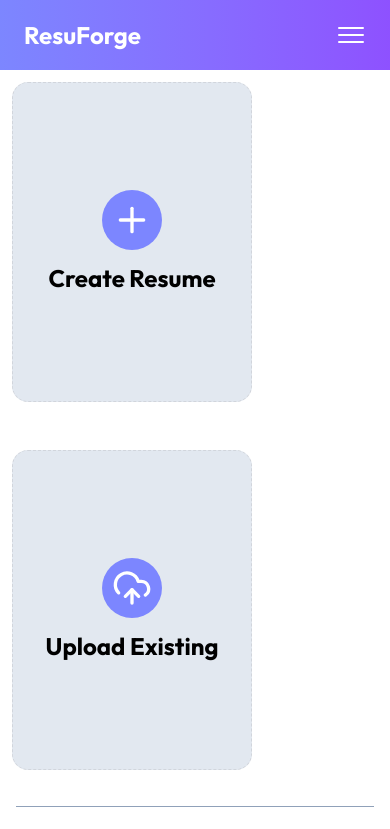
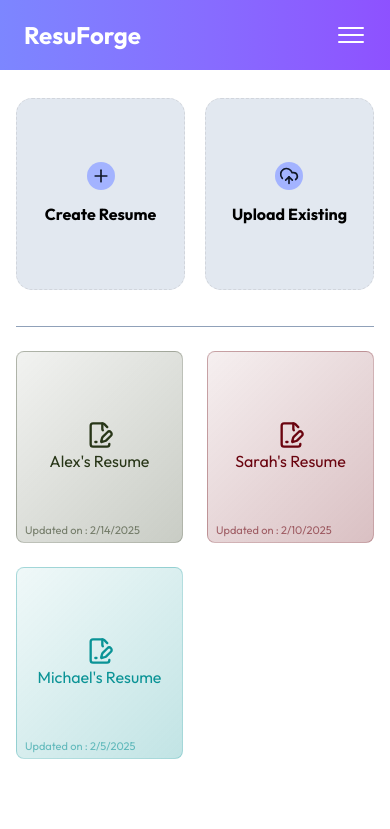
Before and after one commit to Dhruvi2006-source/Ai-Resume-Generator, a React (Vite) app in the folder Frontend/: page /layout in a window 390 px wide. Shown: the top 829 px of the page. Built offline with nearby package versions, Linux system fonts and the light colour scheme.

Commit message:
Change responsiveness

```diff
--- a/Frontend/src/Components/Home/Hero.jsx
+++ b/Frontend/src/Components/Home/Hero.jsx
@@ -38,7 +38,7 @@ const Hero = () => {
       </svg>
 
       {/* Navbar */}
-      <nav className="z-50 w-full flex items-center justify-between py-3">
+      <nav className="z-50 w-full flex items-center justify-between py-1">
         <a href="/" className="text-xl sm:text-2xl font-bold">
           ResuForge
         </a>
@@ -148,7 +148,7 @@ const Hero = () => {
       )}
 
       {/* Hero Content */}
-      <div className="mt-16 sm:mt-20 flex flex-col items-center text-center w-full max-w-[90%] sm:max-w-[600px] md:max-w-[800px] lg:max-w-[1000px]">
+      <div className="mt-1 mb-10 sm:mt-20 flex flex-col items-center text-center w-full max-w-[90%] sm:max-w-[600px] md:max-w-[800px] lg:max-w-[1000px]">
         <div className="flex items-center gap-1 sm:gap-2 border border-slate-400 rounded-full px-2 sm:px-3 py-1 text-xs sm:text-sm bg-white/50">
           <div className="w-2.5 h-2.5 sm:w-3 sm:h-3 bg-green-500 rounded-full"></div>
           <span>Try for free</span>
@@ -164,7 +164,7 @@ const Hero = () => {
 
         <div className="mt-4 sm:mt-6 flex flex-col sm:flex-row gap-2 sm:gap-4 items-center justify-center w-full sm:w-auto">
           <Link to="/layout" className="w-full sm:w-auto">
-            <button className="flex items-center justify-center gap-2 bg-indigo-600 hover:bg-indigo-700 text-white rounded-lg px-4 sm:px-6 py-2 sm:py-2.5 w-fit sm:w-auto active:scale-95 transition">
+            <button className="flex items-center justify-center gap-2 bg-indigo-600 hover:bg-indigo-700 text-white rounded-lg px-4 sm:px-3 py-2 sm:py-2 w-fit sm:w-3xs active:scale-95 transition">
               Get Started
               <svg
                 width="18"
--- a/Frontend/src/Pages/Dashboard.jsx
+++ b/Frontend/src/Pages/Dashboard.jsx
@@ -11,6 +11,7 @@ import {
   XIcon,
   Flag,
   UploadCloudIcon,
+  CloudUploadIcon,
 } from "lucide-react";
 import { dummyData } from "../assets/data";
 import { useNavigate } from "react-router-dom";
@@ -74,40 +75,41 @@ const Dashboard = () => {
   }, []);
 
   return (
-    <div>
+    <div className="grid wrap-normal">
       <Navbar />
-      <div className="body  gap-6 flex flex-wrap items-center">
+      <div className="body grid grid-cols-4 m-4 gap-5 place-content-center place-items-center">
         {/* Create Resume */}
 
         <div
           onClick={() => setCreateResume(true)}
-          className="cursor-pointer bg-slate-200 w-60 h-80 border m-3 border-dashed border-gray-300 rounded-2xl hover:border-gray-800 flex flex-col flex-wrap justify-center items-center gap-3"
+          className="cursor-pointer bg-slate-200 grid col-span-2  sm:col-span-1 w-full h-[12rem]  border  border-dashed border-gray-300 rounded-2xl hover:border-gray-800 place-content-center place-items-center gap-3"
         >
-          <Plus className="plusbtn size-15  transition-all duration-300 p-2.5 from-linear-to-br bg-indigo-400 to from-indigo-600  text-white rounded-full" />
-          <p className="text-2xl font-bold">Create Resume</p>
+          <Plus className="plusbtn size-7  transition-all duration-300  from-linear-to-br bg-indigo-300 to from-indigo-400  text-gray-900 rounded-full p-1" />
+          <p className="text-1/4 font-bold">Create Resume</p>
         </div>
 
         {/* Upload Resume */}
 
         <div
           onClick={() => setUploadResume(true)}
-          className="cursor-pointer bg-slate-200 w-60 h-80 border m-3 border-dashed border-gray-300 rounded-2xl hover:border-gray-800 flex flex-col justify-center items-center gap-3"
+          className="cursor-pointer bg-slate-200 grid col-span-2 sm:col-span-1 w-full h-[12rem] border m-3 border-dashed border-gray-300 rounded-2xl hover:border-gray-800  place-content-center place-items-center gap-3"
         >
-          <CloudUpload className="uploadbtn size-15  transition-all duration-300 p-2.5 from-linear-to-br bg-indigo-400 to from-indigo-600  text-white rounded-full" />
-          <p className="text-2xl font-bold">Upload Existing</p>
+          <CloudUploadIcon className="uploadbtn size-7 transition-all duration-300 p-1 from-linear-to-br bg-indigo-300 to from-indigo-400  text-gray-900 rounded-full" />
+
+          <p className="text-1/4 font-bold">Upload Existing</p>
         </div>
       </div>
 
-      <hr className="border-slate-400 my-6 m-4 sm:w-[305px]" />
+      <hr className="border-slate-400 my-2 m-4 sm:w-[305px]" />
 
-      <div className="grid  sm:flex flex-wrap m-4 gap-6">
+      <div className="grid grid-cols-2 sm:grid-cols-3 m-4 gap-6 wrap-normal">
         {allResumes.map((resume, index) => {
           const basecolour = colours[index % colours.length];
           return (
             <button
               onClick={() => navigate(`/layout/resume/${resume._id}`)}
               key={index}
-              className="relative max-w-60 w-60  h-76 flex flex-col flex-wrap items-center justify-center rounded-lg gap-2 border group hover:shadow-lg transition-all duration-300 cursor-pointer"
+              className="relative col-span-1 max-w-full  h-[12rem] place-content-center place-items-center rounded-lg gap-3 border group hover:shadow-lg transition-all duration-300 cursor-pointer"
               style={{
                 background: `linear-gradient(135deg , ${basecolour}10 , ${basecolour}40)`,
                 borderColor: basecolour + "40",
@@ -118,7 +120,7 @@ const Dashboard = () => {
                 style={{ color: basecolour }}
               />
               <p
-                className="text-sm group-hover:scale-105 transition-all px-2 text-center"
+                className="text-1/4 group-hover:scale-105 transition-all px-2 text-center"
                 style={{ color: basecolour }}
               >
                 {resume.title}
--- a/Frontend/src/Pages/Home.jsx
+++ b/Frontend/src/Pages/Home.jsx
@@ -7,9 +7,9 @@ import Footer from "../Components/Footer";
 
 const Home = () => {
   return (
-    <div>
-      <Banner />
-      <div className="mt-0 lg:mb-50 sm:mb-15 mb-10">
+    <div className="min-h-screen grid grid-raws-13">
+      <Banner className="grid row-span-2" />
+      <div className="mt-0 grid row-span-3">
       <Hero />
       </div>
       <Features />
```
